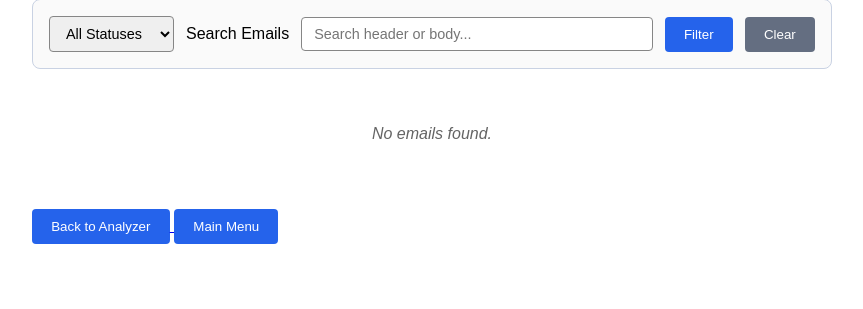
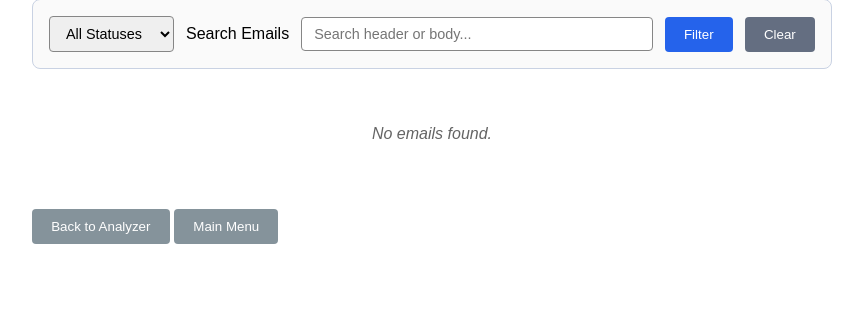
Before and after one commit to andrewzimmer132/email-metadata-reader, a Django app: page /past-emails/ in a window 1280 px wide. Shown: the part 185-494 px from the top of the page, without its empty margins (208-1071 px from the left). Run offline with Django 5.2, Linux system fonts and the light colour scheme; the visitor is signed in with stand-in values (Sample User, id 1); data that the repository does not hold is empty.

Commit message:
Now fixed basically all of front-end currently available

```diff
--- a/templates/analyzer/login.html
+++ b/templates/analyzer/login.html
@@ -23,7 +23,8 @@
         <label for="password">Password</label>
         <input type="password" name="password" id="password" required>
         <button type="submit" {% if locked %}disabled{% endif %}>Log In</button>
-        <p><a href="{% url 'signup' %}">Sign up here.</a></p>
+        <p>Don't have an account?</p>
     </form>
+    <a href="{% url 'signup' %}"><button class="btn-alt">Sign up here.</button></a>
 </div>
 {% endblock %}
--- a/templates/analyzer/past_emails.html
+++ b/templates/analyzer/past_emails.html
@@ -46,13 +46,8 @@
 {% endif %}
 <br>
 
-<a href="{% url 'home_view' %}" class="button">
-    <button>Back to Analyzer</button>
-</a>
+<a href="{% url 'home_view' %}"><button class="btn-alt">Back to Analyzer</button></a>
 
-
-    <a href="/welcome/" class="button">
-    <button>Main Menu</button>
-</a>
+    <a href="/welcome/"><button class="btn-alt">Main Menu</button></a>
 
 {% endblock %}
```
Also changed, not shown: templates/analyzer/results.html (+2 -6 lines), templates/analyzer/welcome.html (+3 -7 lines).
